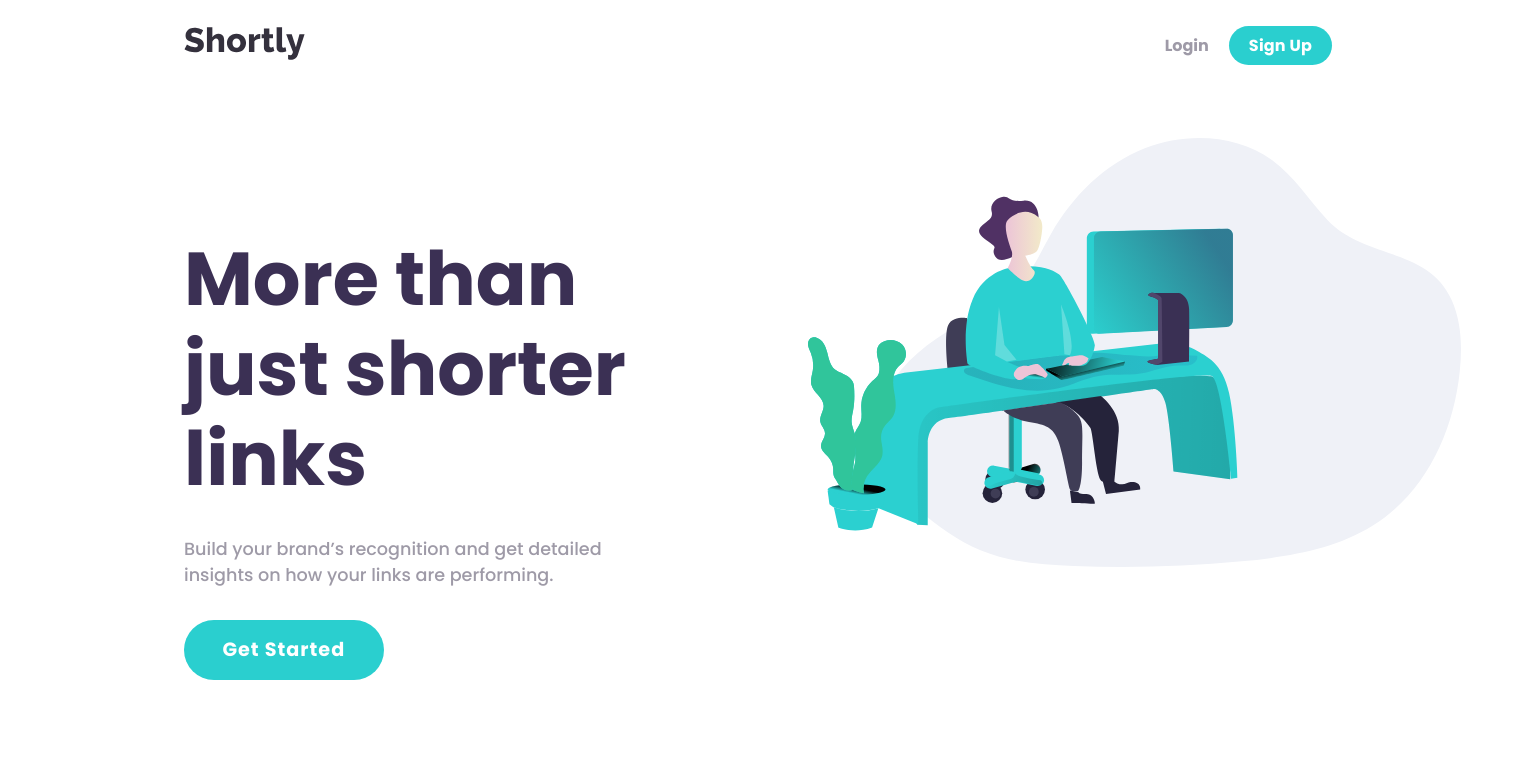
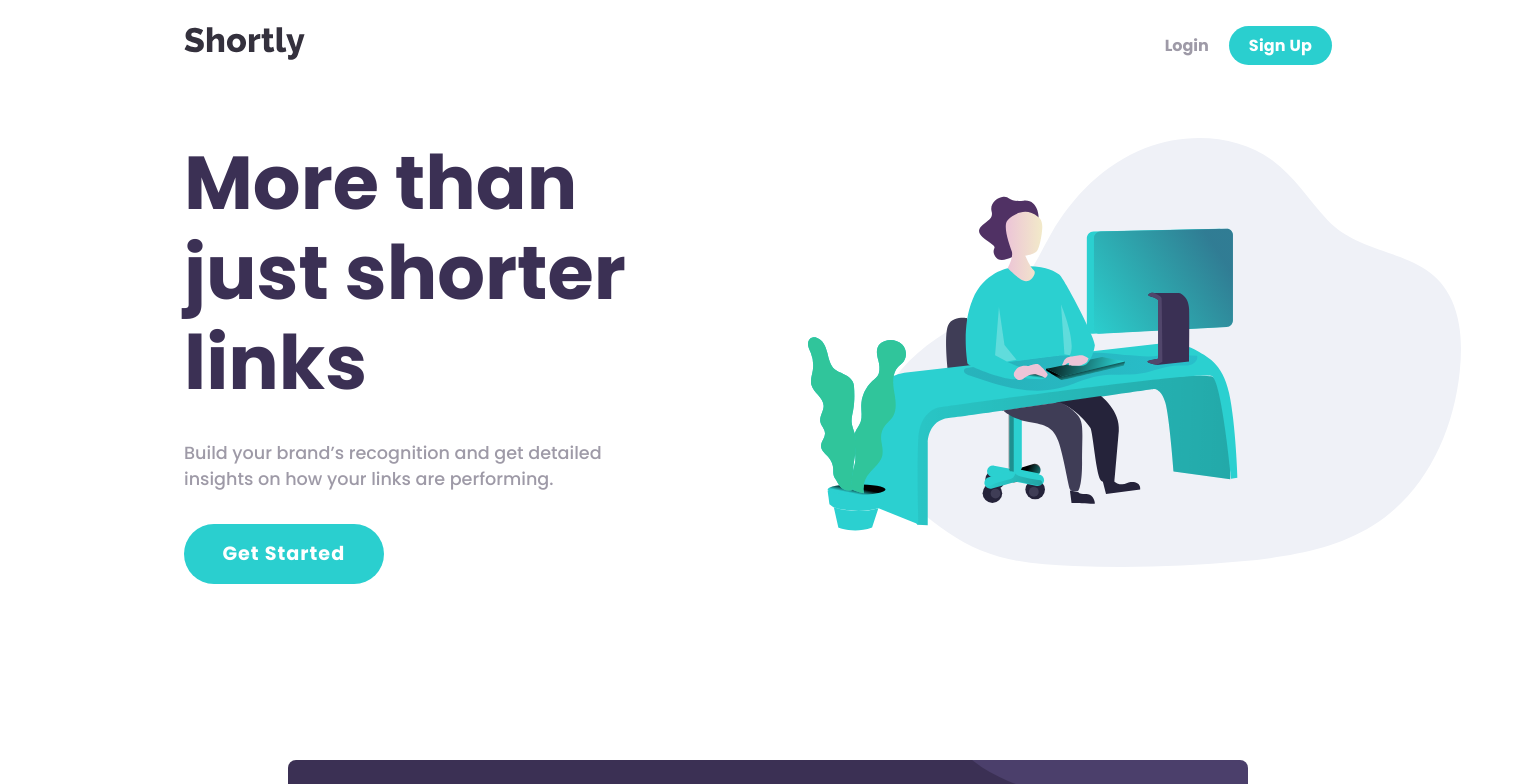
Before and after one commit to mena0018/URL-Shortening, a React (Create React App) app: page / in a window 1536 px wide. Shown: the top 784 px of the page. Built offline with nearby package versions, Linux system fonts and the light colour scheme.

Commit message:
Update Home.module.scss

```diff
--- a/src/pages/Home/Home.module.scss
+++ b/src/pages/Home/Home.module.scss
@@ -117,7 +117,7 @@
         overflow: visible;
       }
       .home_description {
-        padding: 6em 1em 0;
+        padding: 0 1em;
       }
     }
   }
```
